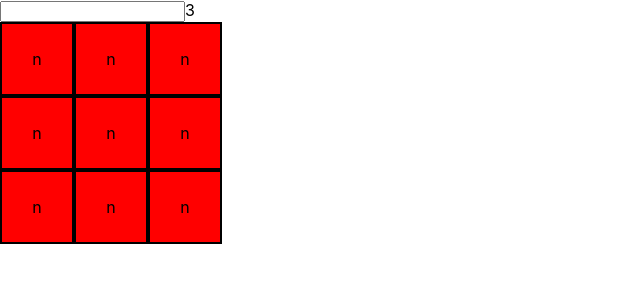
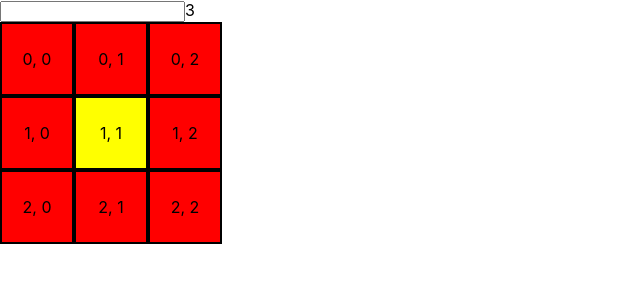
Before and after one commit to vimbh/val, a React (Create React App) app: page / in a window 1280 px wide. Shown: the top 300 px of the page, without its empty margins (0-640 px from the left). Built offline with nearby package versions, Linux system fonts and the light colour scheme.

Commit message:
added random tile logic + tile swap functionality

```diff
--- a/src/pages/Board.js
+++ b/src/pages/Board.js
@@ -1,24 +1,32 @@
 import { useEffect, useState } from "react";
 
 
-function createEmptyBoard(m) {
+function createArray(m) {
 
     return Array.from({length: m}, () => Array(m).fill(1));
 };
+
+
+function randomEmptyTile(gridSize) {
+    const xIdx = Math.floor(Math.random() * gridSize);
+    const yIdx = Math.floor(Math.random() * gridSize);
+
+    return [xIdx, yIdx]
+}
+
+
 
 export default function Board() {
 
     const [gridSize, setGridSize] = useState(3);
     const [board, setBoard] = useState([]);
+    const [emptyTile, setEmptyTile] = useState(randomEmptyTile(gridSize));
 
+    // Update board when size is changed
     useEffect(() => {
-        setBoard(createEmptyBoard(gridSize))
+        setBoard(createArray(gridSize));
+        setEmptyTile(randomEmptyTile(gridSize));
     }, [gridSize])
-
-    // Check if i need empty dep array
-    useEffect(() => {
-        createEmptyBoard(gridSize)
-    })
 
     // Config grid
     const handleGridSize = (e) => {
@@ -32,13 +40,48 @@ export default function Board() {
         }
     }
 
+    function swapTiles(rIdx, cIdx) {
+        console.log(rIdx, cIdx);
+
+        // Swap is based on if the clicked tile is reachable from the empty tile
+
+        // Down
+        if ((emptyTile[0] - 1) === rIdx && emptyTile[1] === cIdx) {
+            setEmptyTile([rIdx, cIdx]);
+        }
+
+        // Up
+        if ((emptyTile[0] + 1) === rIdx && emptyTile[1] === cIdx) {
+            setEmptyTile([rIdx, cIdx]);
+        }
+
+        // Right
+        if (emptyTile[0] === rIdx && (emptyTile[1] - 1) === cIdx) {
+            setEmptyTile([rIdx, cIdx]);
+        }
+
+        // Left
+        if (emptyTile[0] === rIdx && (emptyTile[1] + 1) === cIdx) {
+            setEmptyTile([rIdx, cIdx]);
+        }
+
+    }
+
     const renderedBoard = (
         <div className="grid-container">
             {board.map((rows, rIdx) => (
-                <div className="grid-row" key={`row-${rIdx}`}>
-                    {rows.map((columns, cIdx) => (
-                        <div className="grid-object" key={`${rIdx}-${cIdx}`}>
-                            n
+                <div
+                    className="grid-row"
+                    key={`row-${rIdx}`}
+                >
+                    {rows.map((_, cIdx) => (
+                        <div
+                            className="grid-object"
+                            key={`col-${cIdx}`}
+                            onClick={() => swapTiles(rIdx, cIdx)}
+                            style={rIdx === emptyTile[0] && cIdx === emptyTile[1] ? { backgroundColor: "yellow" } : null}
+                        >
+                            {`${rIdx}, ${cIdx}`}
                         </div>
                     ))}
                 </div>
@@ -46,8 +89,6 @@ export default function Board() {
         </div>
     );
 
-
-    console.log(board)
 
     return (
         <>
```
